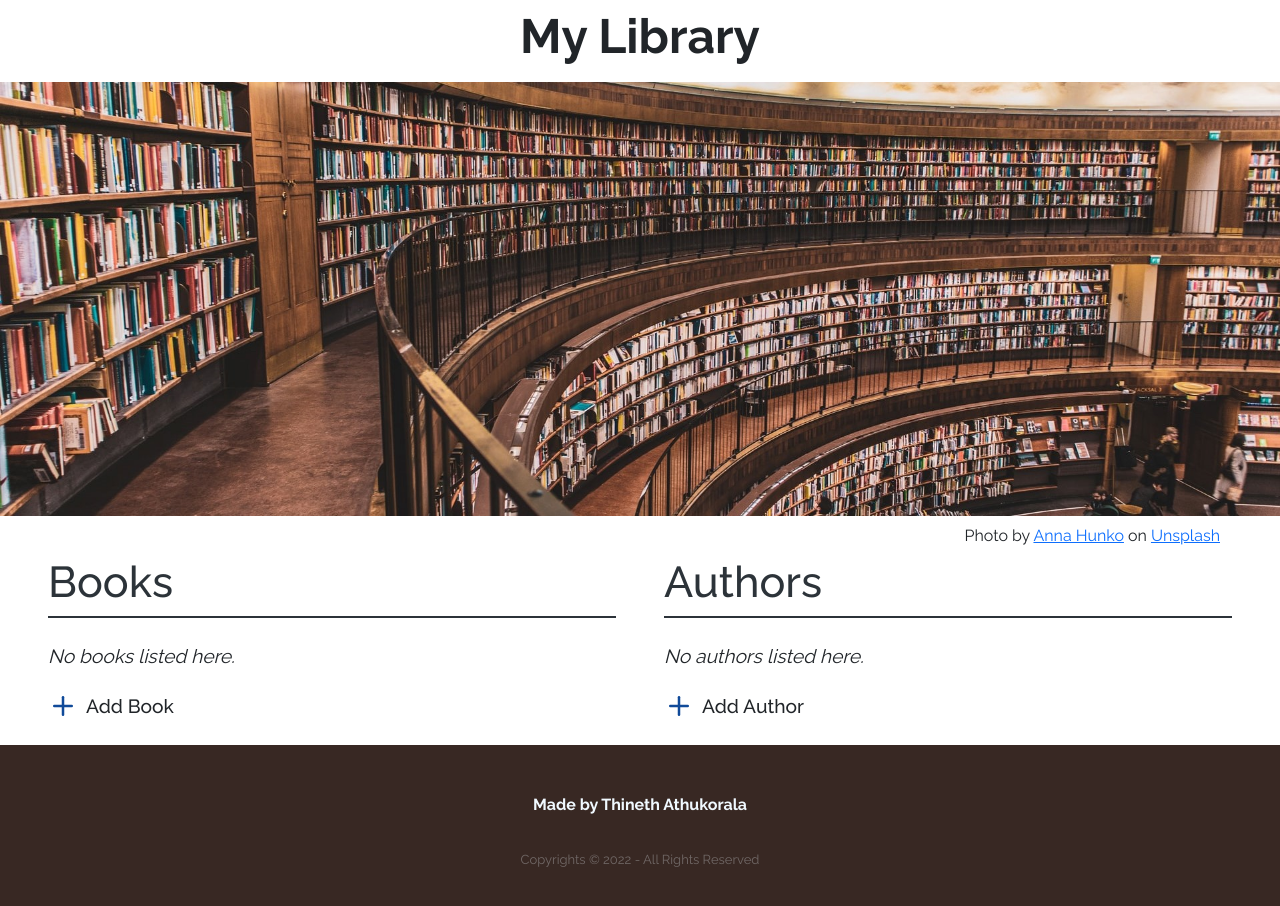
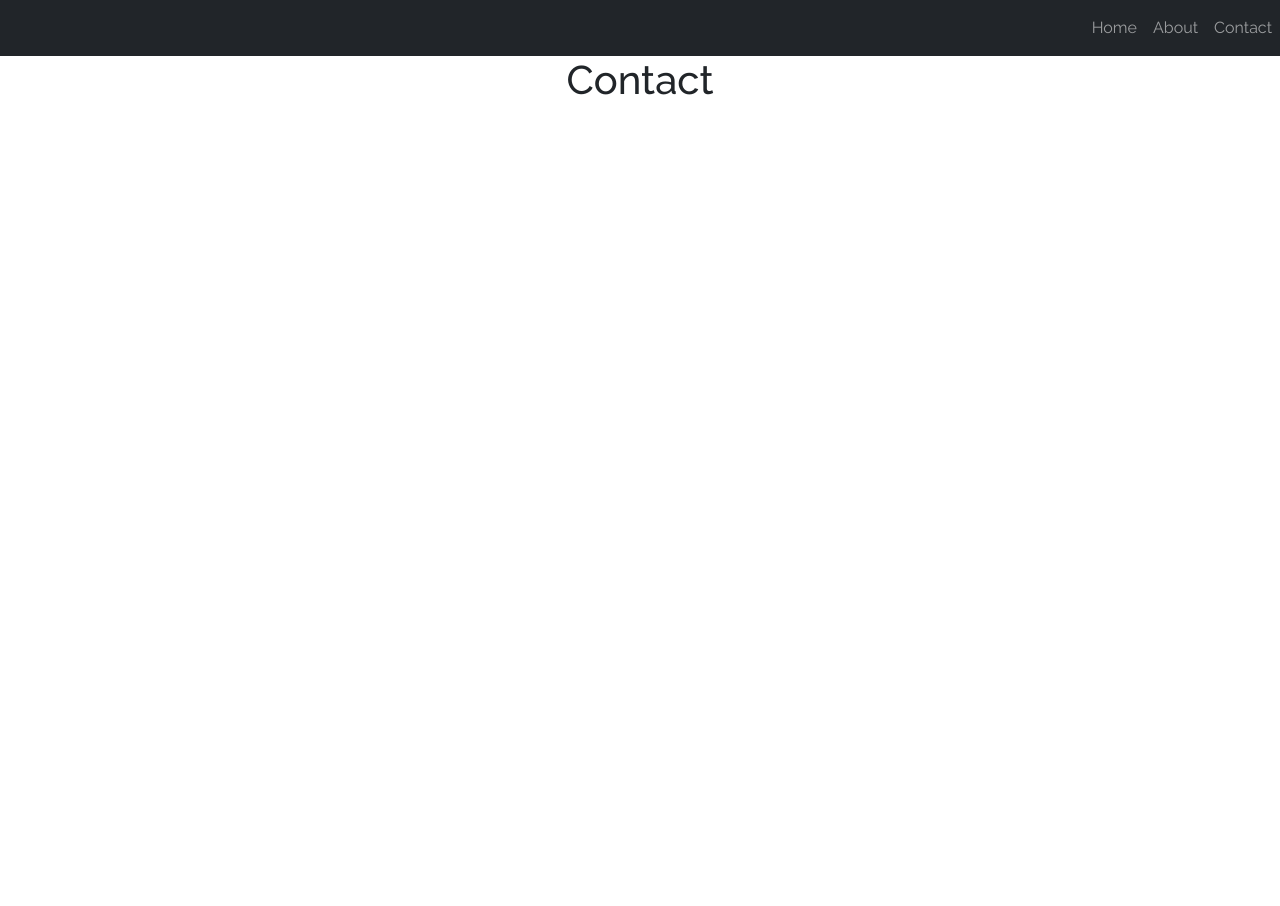
Before and after one commit to TrojanT/my-library-solo, a React (Create React App) app: page /contact in a window 1280 px wide. Shown: the top 906 px of the page. After the commit the page ends 800 px from the top, so only its background shows below. Built offline with nearby package versions, Linux system fonts and the light colour scheme.

Commit message:
Routing done

```diff
--- a/package.json
+++ b/package.json
@@ -16,6 +16,8 @@
     "react-dom": "^18.1.0",
     "react-feather": "^2.0.9",
     "react-number-format": "^4.9.3",
+    "react-router": "^6.3.0",
+    "react-router-dom": "^6.3.0",
     "react-scripts": "5.0.1",
     "react-select": "^5.3.2",
     "sass": "^1.52.1",
--- a/src/App.tsx
+++ b/src/App.tsx
@@ -1,11 +1,11 @@
 import React from 'react';
 import './assets/styles/main.scss';
-import Library from "./view/Library";
+import Routing from "./components/Routing";
 
 function App() {
-  return (
-    <Library/>
-  );
+    return (
+        <Routing/>
+    );
 }
 
 export default App;
--- /dev/null
+++ b/src/components/NavBar.tsx
@@ -0,0 +1,31 @@
+import React from "react";
+import {Nav, Navbar, Row} from "react-bootstrap";
+import {Link} from "react-router-dom";
+
+const NavBar: React.FC = () => {
+    return (
+        <Row>
+            <div>
+
+                <Navbar bg="dark" variant={"dark"} expand="lg">
+                    <Navbar.Toggle aria-controls="navbarScroll"/>
+                    <Navbar.Collapse id="navbarScroll">
+                        <Nav
+                            className="ms-auto"
+                            style={{maxHeight: '100px'}}
+                            navbarScroll
+                        >
+                            <Nav.Link as={Link} to="/">Home</Nav.Link>
+                            <Nav.Link as={Link} to="/about">About</Nav.Link>
+                            <Nav.Link as={Link} to="/contact">Contact</Nav.Link>
+
+                        </Nav>
+
+                    </Navbar.Collapse>
+                </Navbar>
+            </div>
+        </Row>
+    );
+}
+
+export default NavBar;
--- /dev/null
+++ b/src/components/Routing.tsx
@@ -0,0 +1,22 @@
+import {BrowserRouter as Router, Route, Routes} from "react-router-dom";
+import Library from "../view/Library";
+import Contact from "../pages/Contact";
+import React from "react";
+import NavBar from "./NavBar";
+import About from "../pages/About";
+
+const Routing: React.FC = () => {
+    return (
+        <Router>
+            <NavBar/>
+            <Routes>
+                <Route path="/" element={<Library/>}/>
+                <Route path="/about" element={<About/>}/>
+                <Route path="/contact" element={<Contact/>}/>
+            </Routes>
+
+        </Router>
+    )
+}
+
+export default Routing
--- /dev/null
+++ b/src/pages/About.tsx
@@ -0,0 +1,14 @@
+import React from "react";
+import {Col, Row} from "react-bootstrap";
+
+const About: React.FC = () => {
+    return (
+        <Row>
+            <Col sm={12}>
+                <h1 className='text-center'>About</h1>
+            </Col>
+        </Row>
+    );
+}
+
+export default About;
--- /dev/null
+++ b/src/pages/Contact.tsx
@@ -0,0 +1,14 @@
+import React from "react";
+import {Col, Row} from "react-bootstrap";
+
+const Contact: React.FC = () => {
+    return (
+        <Row>
+            <Col sm={12}>
+                <h1 className='text-center'>Contact</h1>
+            </Col>
+        </Row>
+    );
+}
+
+export default Contact;
```
Also changed, not shown: 1 other file (tests, documents, lock files or other folders).
